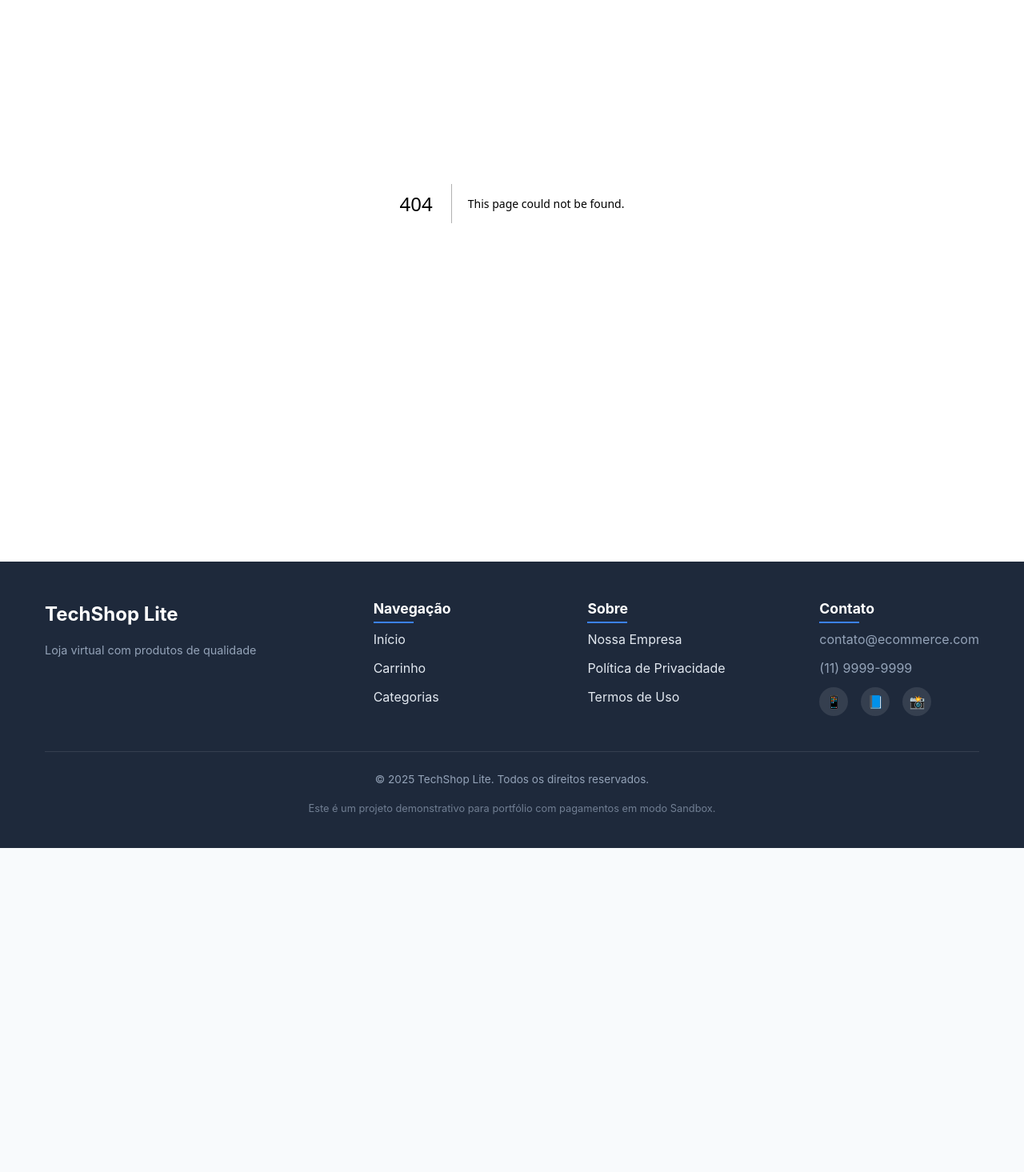
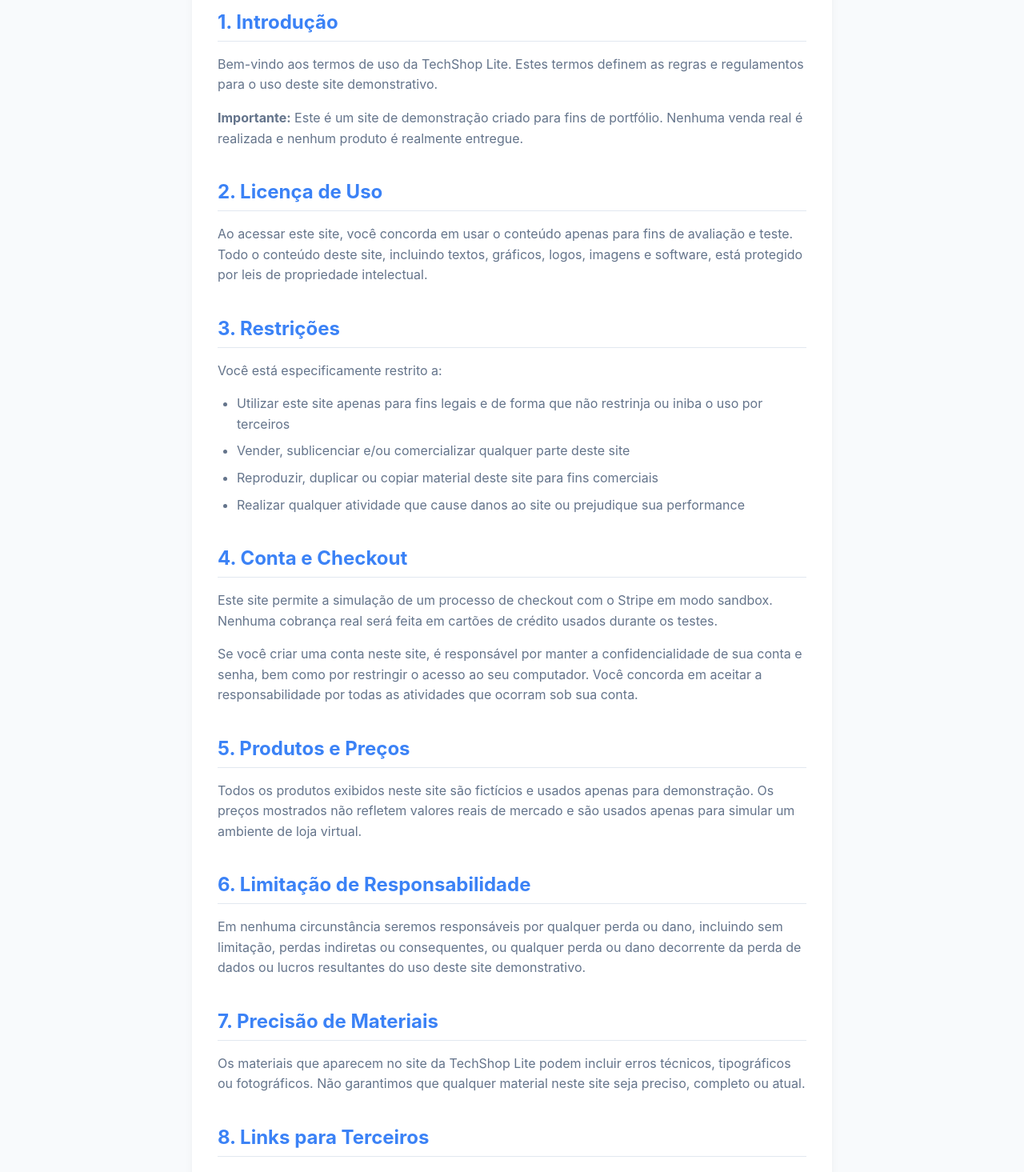
Before and after one commit to evertonethan/techshop-lite, a Next.js app in the folder frontend/: page /termos-de-uso in a window 1280 px wide. Before the commit this address had no page. Shown: the part 220-1685 px from the top of the page at 80% size. Before the commit the page ends 1280 px from the top, so only its background shows below. Built offline with nearby package versions, Linux system fonts and the light colour scheme.

Commit message:
src/pages/termos-de-uso.js criado

```diff
--- /dev/null
+++ b/frontend/src/pages/termos-de-uso.js
@@ -0,0 +1,198 @@
+import Head from 'next/head';
+import { config } from '../utils/config';
+
+export default function TermosDeUso() {
+    return (
+        <>
+            <Head>
+                <title>Termos de Uso | {config.appName}</title>
+                <meta name="description" content="Termos de uso e condições" />
+            </Head>
+
+            <div className="container">
+                <div className="terms-page">
+                    <h1>Termos de Uso</h1>
+
+                    <div className="terms-content">
+                        <div className="terms-section">
+                            <h2>1. Introdução</h2>
+                            <p>
+                                Bem-vindo aos termos de uso da {config.appName}. Estes termos definem as regras e regulamentos
+                                para o uso deste site demonstrativo.
+                            </p>
+                            <p>
+                                <strong>Importante:</strong> Este é um site de demonstração criado para fins de portfólio.
+                                Nenhuma venda real é realizada e nenhum produto é realmente entregue.
+                            </p>
+                        </div>
+
+                        <div className="terms-section">
+                            <h2>2. Licença de Uso</h2>
+                            <p>
+                                Ao acessar este site, você concorda em usar o conteúdo apenas para fins de avaliação e teste.
+                                Todo o conteúdo deste site, incluindo textos, gráficos, logos, imagens e software, está protegido
+                                por leis de propriedade intelectual.
+                            </p>
+                        </div>
+
+                        <div className="terms-section">
+                            <h2>3. Restrições</h2>
+                            <p>Você está especificamente restrito a:</p>
+                            <ul>
+                                <li>Utilizar este site apenas para fins legais e de forma que não restrinja ou iniba o uso por terceiros</li>
+                                <li>Vender, sublicenciar e/ou comercializar qualquer parte deste site</li>
+                                <li>Reproduzir, duplicar ou copiar material deste site para fins comerciais</li>
+                                <li>Realizar qualquer atividade que cause danos ao site ou prejudique sua performance</li>
+                            </ul>
+                        </div>
+
+                        <div className="terms-section">
+                            <h2>4. Conta e Checkout</h2>
+                            <p>
+                                Este site permite a simulação de um processo de checkout com o Stripe em modo sandbox.
+                                Nenhuma cobrança real será feita em cartões de crédito usados durante os testes.
+                            </p>
+                            <p>
+                                Se você criar uma conta neste site, é responsável por manter a confidencialidade de sua
+                                conta e senha, bem como por restringir o acesso ao seu computador. Você concorda em aceitar
+                                a responsabilidade por todas as atividades que ocorram sob sua conta.
+                            </p>
+                        </div>
+
+                        <div className="terms-section">
+                            <h2>5. Produtos e Preços</h2>
+                            <p>
+                                Todos os produtos exibidos neste site são fictícios e usados apenas para demonstração.
+                                Os preços mostrados não refletem valores reais de mercado e são usados apenas para simular
+                                um ambiente de loja virtual.
+                            </p>
+                        </div>
+
+                        <div className="terms-section">
+                            <h2>6. Limitação de Responsabilidade</h2>
+                            <p>
+                                Em nenhuma circunstância seremos responsáveis por qualquer perda ou dano, incluindo sem limitação,
+                                perdas indiretas ou consequentes, ou qualquer perda ou dano decorrente da perda de dados ou lucros
+                                resultantes do uso deste site demonstrativo.
+                            </p>
+                        </div>
+
+                        <div className="terms-section">
+                            <h2>7. Precisão de Materiais</h2>
+                            <p>
+                                Os materiais que aparecem no site da {config.appName} podem incluir erros técnicos, tipográficos
+                                ou fotográficos. Não garantimos que qualquer material neste site seja preciso, completo ou atual.
+                            </p>
+                        </div>
+
+                        <div className="terms-section">
+                            <h2>8. Links para Terceiros</h2>
+                            <p>
+                                Este site pode conter links para sites externos que não são fornecidos ou mantidos por nós.
+                                Não temos controle sobre o conteúdo e a natureza desses sites e não somos responsáveis
+                                por eles.
+                            </p>
+                        </div>
+
+                        <div className="terms-section">
+                            <h2>9. Modificações</h2>
+                            <p>
+                                Podemos revisar estes termos de serviço a qualquer momento, a nosso critério. Ao usar este site,
+                                você concorda em estar vinculado à versão atual destes termos de serviço.
+                            </p>
+                        </div>
+
+                        <div className="terms-section">
+                            <h2>10. Lei Aplicável</h2>
+                            <p>
+                                Estes termos e condições são regidos e interpretados de acordo com as leis brasileiras,
+                                e você se submete irrevogavelmente à jurisdição exclusiva dos tribunais naquele estado ou localidade.
+                            </p>
+                        </div>
+
+                        <div className="terms-footer">
+                            <p>Última atualização: 01 de Março de 2025</p>
+                            <p>
+                                Se você tiver alguma dúvida sobre estes termos, entre em contato conosco em:
+                                <a href="mailto:contato@ecommerce.com"> contato@ecommerce.com</a>
+                            </p>
+                        </div>
+                    </div>
+                </div>
+            </div>
+
+            <style jsx>{`
+        .terms-page {
+          padding: 3rem 0;
+          max-width: 800px;
+          margin: 0 auto;
+        }
+
+        h1 {
+          text-align: center;
+          margin-bottom: 2rem;
+        }
+
+        .terms-content {
+          background-color: white;
+          border-radius: 0.5rem;
+          padding: 2rem;
+          box-shadow: 0 2px 10px rgba(0, 0, 0, 0.05);
+        }
+
+        .terms-section {
+          margin-bottom: 2.5rem;
+        }
+
+        h2 {
+          font-size: 1.5rem;
+          margin-bottom: 1rem;
+          color: var(--primary-color);
+          padding-bottom: 0.5rem;
+          border-bottom: 1px solid #e2e8f0;
+        }
+
+        p, ul {
+          margin-bottom: 1rem;
+          line-height: 1.6;
+          color: var(--text-light);
+        }
+
+        ul {
+          padding-left: 1.5rem;
+        }
+
+        li {
+          margin-bottom: 0.5rem;
+        }
+
+        a {
+          color: var(--primary-color);
+          text-decoration: none;
+        }
+
+        a:hover {
+          text-decoration: underline;
+        }
+
+        .terms-footer {
+          margin-top: 3rem;
+          padding-top: 1.5rem;
+          border-top: 1px solid #e2e8f0;
+          font-size: 0.9rem;
+          color: var(--text-light);
+        }
+
+        @media (max-width: 768px) {
+          .terms-content {
+            padding: 1.5rem;
+          }
+
+          h2 {
+            font-size: 1.3rem;
+          }
+        }
+      `}</style>
+        </>
+    );
+}
```
